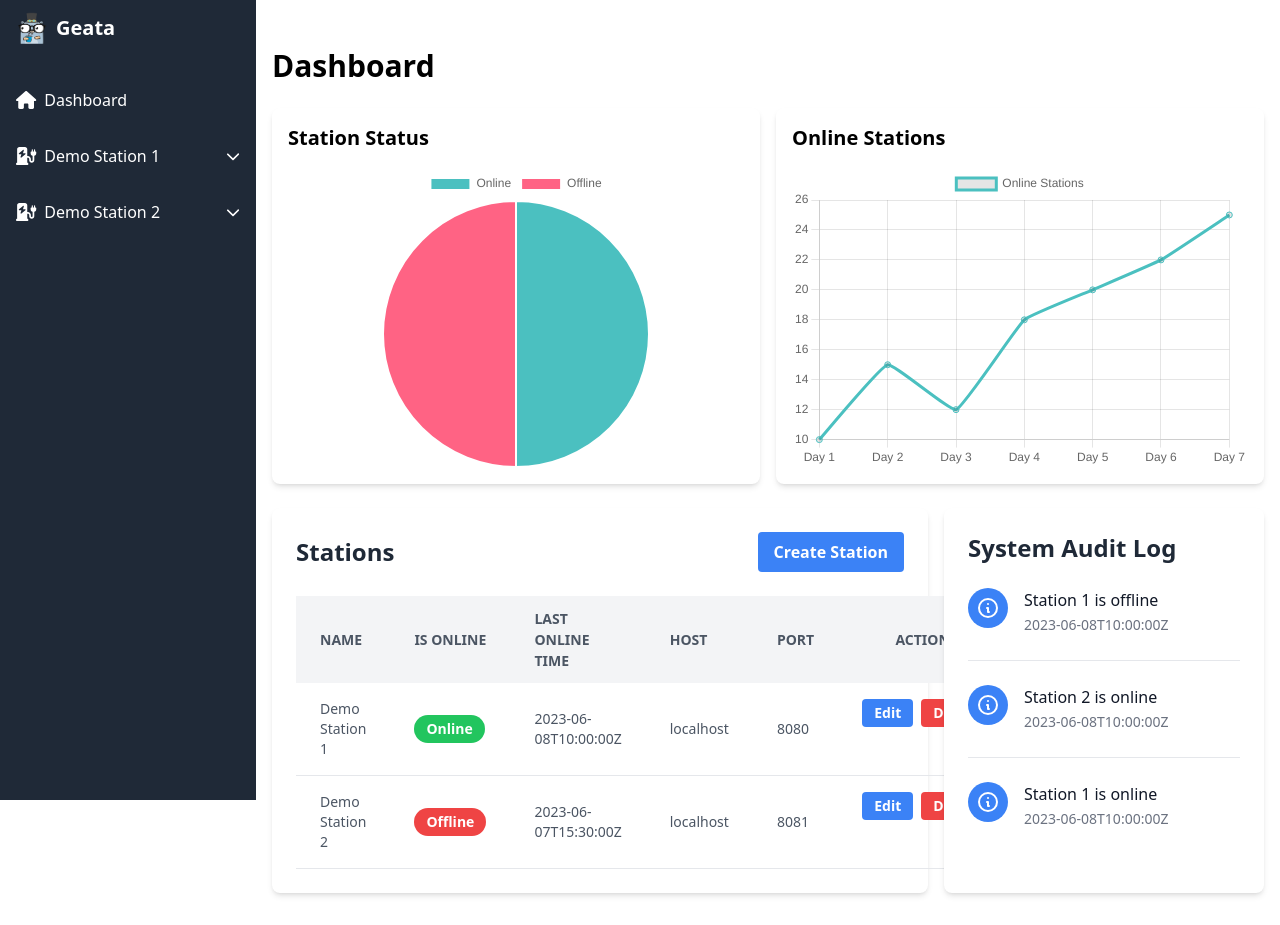
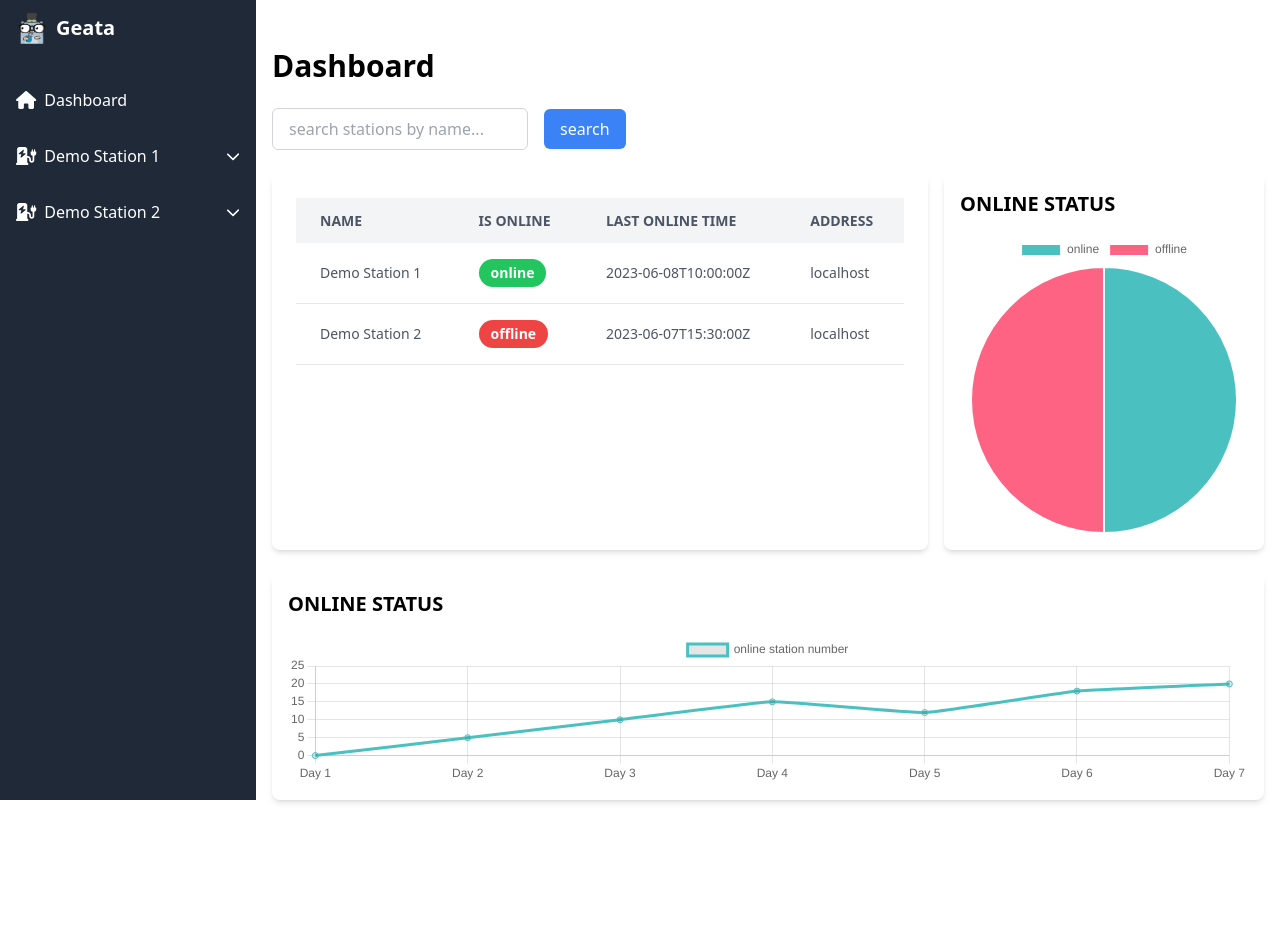
Before and after one commit to lng2020/geata, a Vue app in the folder web/: page / in a window 1280 px wide. After the commit the page ends 832 px from the top, so only its background shows below. Built offline with nearby package versions, Linux system fonts and the light colour scheme.

Commit message:
redesign dashboard

```diff
--- a/web/src/views/Dashboard.vue
+++ b/web/src/views/Dashboard.vue
@@ -1,198 +1,95 @@
 <template>
   <div class="container mx-auto py-8">
     <h1 class="text-3xl font-bold mb-6">Dashboard</h1>
+    <div class="mb-6">
+      <div class="flex items-center mb-4">
+        <input type="text" v-model="searchQuery" placeholder="search stations by name..."
+          class="w-64 px-4 py-2 border border-gray-300 rounded-md focus:outline-none focus:ring-2 focus:ring-blue-500" />
+        <button @click="searchStations"
+          class="ml-4 px-4 py-2 bg-blue-500 text-white rounded-md hover:bg-blue-600 focus:outline-none focus:ring-2 focus:ring-blue-500">
+          search
+        </button>
+      </div>
+    </div>
 
-    <div class="grid grid-cols-2 gap-4 mb-6">
-      <!-- Station Status Pie Chart -->
+    <div class="grid grid-cols-3 gap-4 mb-6">
+      <div class="col-span-2 bg-white shadow-md rounded-lg p-6">
+        <table class="w-full">
+          <thead>
+            <tr class="bg-gray-100 text-gray-600 uppercase text-sm leading-normal">
+              <th class="py-3 px-6 text-left">NAME</th>
+              <th class="py-3 px-6 text-left">IS ONLINE</th>
+              <th class="py-3 px-6 text-left">LAST ONLINE TIME</th>
+              <th class="py-3 px-6 text-left">ADDRESS</th>
+            </tr>
+          </thead>
+          <tbody class="text-gray-600 text-sm">
+            <tr v-for="station in filteredStations" :key="station.id"
+              class="border-b border-gray-200 hover:bg-gray-100">
+              <td class="py-4 px-6">{{ station.name }}</td>
+              <td class="py-4 px-6">
+                <span class="inline-block rounded-full px-3 py-1 text-sm font-semibold"
+                  :class="station.isOnline ? 'bg-green-500 text-white' : 'bg-red-500 text-white'">
+                  {{ station.isOnline ? 'online' : 'offline' }}
+                </span>
+              </td>
+              <td class="py-4 px-6">{{ station.lastOnlineTime }}</td>
+              <td class="py-4 px-6">{{ station.host }}</td>
+            </tr>
+          </tbody>
+        </table>
+      </div>
+
       <div class="bg-white shadow-md rounded-lg p-4">
-        <div class="flex flex-col w-full h-ful">
-          <h2 class="text-xl font-semibold mb-4 text-left">Station Status</h2>
+        <div class="flex flex-col w-full h-full">
+          <h2 class="text-xl font-semibold mb-4 text-left">ONLINE STATUS</h2>
           <div class="flex justify-center items-center w-full h-full">
             <Pie :data="stationStatusData" :options="chartOptions" />
           </div>
         </div>
       </div>
-
-      <!-- Online Stations Line Chart -->
-      <div class="bg-white shadow-md rounded-lg p-4">
-        <div class="flex flex-col w-full h-full">
-          <h2 class="text-xl font-semibold mb-4 text-left">Online Stations</h2>
-          <div class="flex justify-center items-center w-full h-full">
-            <Line :data="onlineStationsData" :options="chartOptions" />
-          </div>
+    </div>
+    <div class="bg-white shadow-md rounded-lg p-4">
+      <div class="flex flex-col w-full h-full">
+        <h2 class="text-xl font-semibold mb-4 text-left">ONLINE STATUS</h2>
+        <div class="flex justify-center items-center w-full h-full">
+          <Line :data="onlineStationsData" :options="chartOptions" />
         </div>
-      </div>
-    </div>
-
-    <div class="grid grid-cols-3 gap-4">
-      <!-- Station Table -->
-      <div class="col-span-2 bg-white shadow-md rounded-lg p-6">
-        <div class="flex justify-between items-center mb-6">
-          <h2 class="text-2xl font-semibold text-gray-800">Stations</h2>
-          <button
-            @click="createStation"
-            class="bg-blue-500 hover:bg-blue-600 text-white font-bold py-2 px-4 rounded"
-          >
-            Create Station
-          </button>
-        </div>
-        <table class="w-full">
-          <thead>
-            <tr class="bg-gray-100 text-gray-600 uppercase text-sm leading-normal">
-              <th class="py-3 px-6 text-left">Name</th>
-              <th class="py-3 px-6 text-left">Is Online</th>
-              <th class="py-3 px-6 text-left">Last Online Time</th>
-              <th class="py-3 px-6 text-left">Host</th>
-              <th class="py-3 px-6 text-left">Port</th>
-              <th class="py-3 px-6 text-center">Actions</th>
-            </tr>
-          </thead>
-          <tbody class="text-gray-600 text-sm">
-            <tr
-              v-for="station in stations"
-              :key="station.id"
-              class="border-b border-gray-200 hover:bg-gray-100"
-            >
-              <td class="py-4 px-6">{{ station.name }}</td>
-              <td class="py-4 px-6">
-                <span
-                  class="inline-block rounded-full px-3 py-1 text-sm font-semibold"
-                  :class="station.isOnline ? 'bg-green-500 text-white' : 'bg-red-500 text-white'"
-                >
-                  {{ station.isOnline ? 'Online' : 'Offline' }}
-                </span>
-              </td>
-              <td class="py-4 px-6">{{ station.lastOnlineTime }}</td>
-              <td class="py-4 px-6">{{ station.host }}</td>
-              <td class="py-4 px-6">{{ station.port }}</td>
-              <td class="py-4 px-6 text-center flex justify-center items-center space-x-2">
-                <button
-                  @click="editConfig(station.id)"
-                  class="bg-blue-500 hover:bg-blue-600 text-white font-bold py-1 px-3 rounded"
-                >
-                  Edit
-                </button>
-                <button
-                  @click="confirmDelete(station.id)"
-                  class="bg-red-500 hover:bg-red-700 text-white font-bold py-1 px-3 rounded focus:outline-none focus:shadow-outline"
-                  type="button"
-                >
-                  Delete
-                </button>
-              </td>
-            </tr>
-          </tbody>
-        </table>
-      </div>
-
-      <!-- System Audit Log -->
-      <div class="bg-white shadow-md rounded-lg p-6">
-        <h2 class="text-2xl font-semibold mb-6 text-gray-800">System Audit Log</h2>
-        <ul class="space-y-6">
-          <li
-            v-for="log in auditLogs"
-            :key="log.id"
-            class="border-b border-gray-200 pb-6 last:border-none last:pb-0"
-          >
-            <div class="flex items-start">
-              <div class="flex-shrink-0">
-                <div class="w-10 h-10 rounded-full bg-blue-500 flex items-center justify-center">
-                  <svg
-                    class="w-6 h-6 text-white"
-                    fill="none"
-                    stroke="currentColor"
-                    viewBox="0 0 24 24"
-                    xmlns="http://www.w3.org/2000/svg"
-                  >
-                    <path
-                      stroke-linecap="round"
-                      stroke-linejoin="round"
-                      stroke-width="2"
-                      d="M13 16h-1v-4h-1m1-4h.01M21 12a9 9 0 11-18 0 9 9 0 0118 0z"
-                    ></path>
-                  </svg>
-                </div>
-              </div>
-              <div class="ml-4">
-                <p class="text-base font-medium text-gray-900">{{ log.message }}</p>
-                <small class="text-sm text-gray-500">{{ log.createAt }}</small>
-              </div>
-            </div>
-          </li>
-        </ul>
       </div>
     </div>
   </div>
 </template>
-
 <script setup lang="ts">
 import { userGlobalStore } from '@/stores/store'
-import { computed, reactive } from 'vue'
-import { useRouter } from 'vue-router'
+import { computed, reactive, ref } from 'vue'
 import { Pie, Line } from 'vue-chartjs'
-import {
-  Chart as ChartJS,
-  Title,
-  Tooltip,
-  Legend,
-  ArcElement,
-  CategoryScale,
-  LinearScale,
-  PointElement,
-  LineElement
-} from 'chart.js'
-ChartJS.register(
-  Title,
-  Tooltip,
-  Legend,
-  ArcElement,
-  CategoryScale,
-  LinearScale,
-  PointElement,
-  LineElement
-)
-
-const router = useRouter()
+import { Chart as ChartJS, Title, Tooltip, Legend, ArcElement, CategoryScale, LinearScale, PointElement, LineElement } from 'chart.js'
+ChartJS.register(Title, Tooltip, Legend, ArcElement, CategoryScale, LinearScale, PointElement, LineElement)
 const store = userGlobalStore()
 const stations = reactive(store.stations)
-const auditLogs = reactive(store.auditLogs)
-
+const searchQuery = ref('')
+const filteredStations = computed(() => {
+  if
+    (searchQuery.value.trim() === '') {
+    return stations
+  } else {
+    const query = searchQuery.value.toLowerCase()
+    return stations.filter((station) => station.name.toLowerCase().includes(query) || station.host.toLowerCase().includes(query))
+  }
+})
 const stationStatusData = computed(() => ({
-  labels: ['Online', 'Offline'],
-  datasets: [
+  labels: ['online', 'offline'], datasets: [
     {
       data: [stations.filter((s) => s.isOnline).length, stations.filter((s) => !s.isOnline).length],
       backgroundColor: ['rgb(75, 192, 192)', 'rgb(255, 99, 132)']
-    }
-  ]
+    }]
 }))
-
 const onlineStationsData = computed(() => ({
   labels: ['Day 1', 'Day 2', 'Day 3', 'Day 4', 'Day 5', 'Day 6', 'Day 7'],
-  datasets: [
-    {
-      label: 'Online Stations',
-      data: [10, 15, 12, 18, 20, 22, 25],
-      fill: false,
-      borderColor: 'rgb(75, 192, 192)',
-      tension: 0.1
-    }
-  ]
+  datasets: [{ label: 'online station number', data: [0, 5, 10, 15, 12, 18, 20, 22, 25], fill: false, borderColor: 'rgb(75, 192, 192)', tension: 0.1 }]
 }))
-
 const chartOptions = { responsive: true, maintainAspectRatio: false }
-
-function createStation() {
-  router.push(`/station/create`)
-}
-
-function editConfig(stationID: number) {
-  router.push(`/setting/${stationID}`)
-}
-
-const confirmDelete = (stationID: number) => {
-  if (confirm('Are you sure you want to delete this station?')) {
-    console.log('Delete station with ID:', stationID)
-  }
+function searchStations() {
+  console.log('Search stations with query:', searchQuery.value)
 }
 </script>
```
